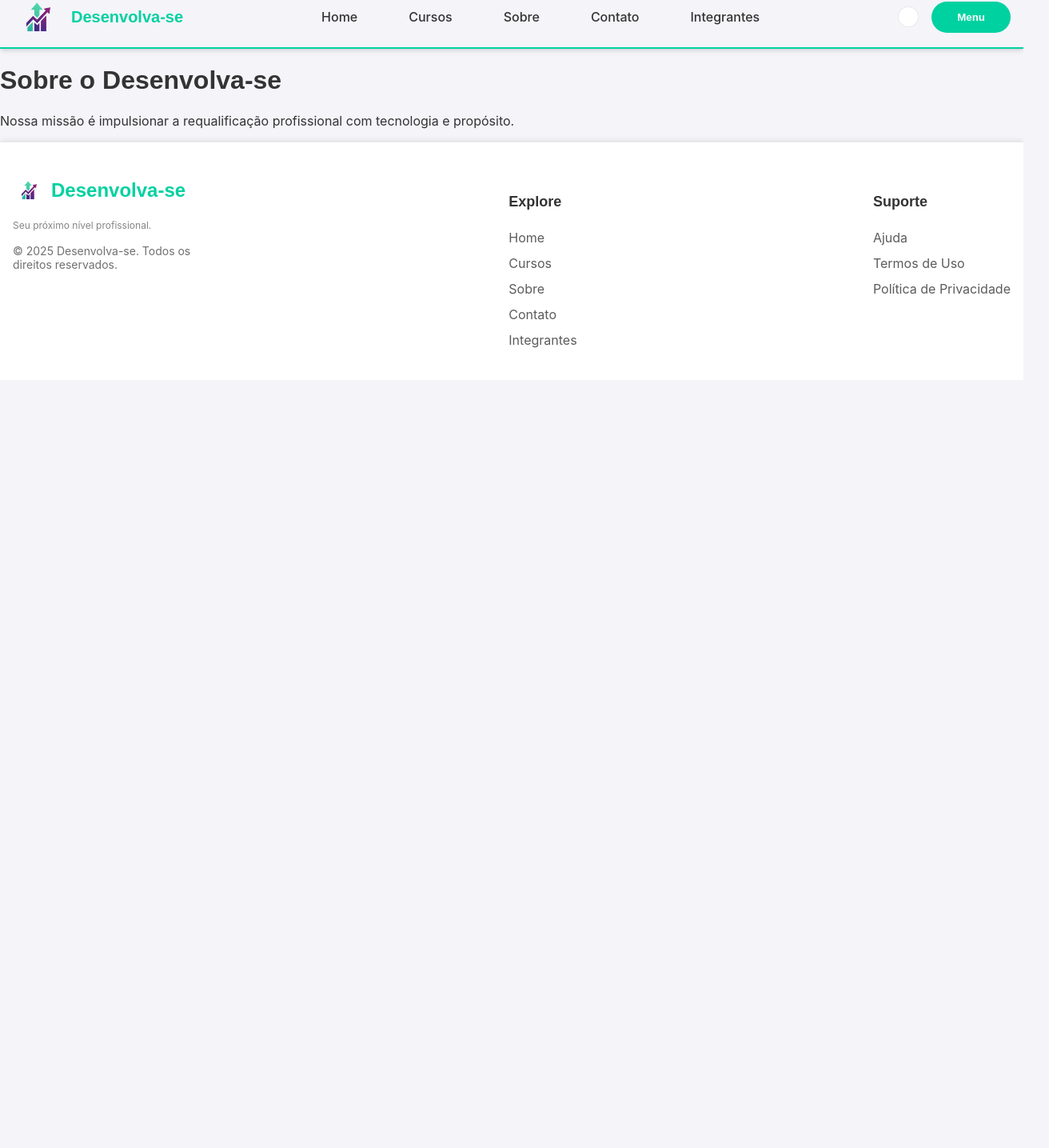
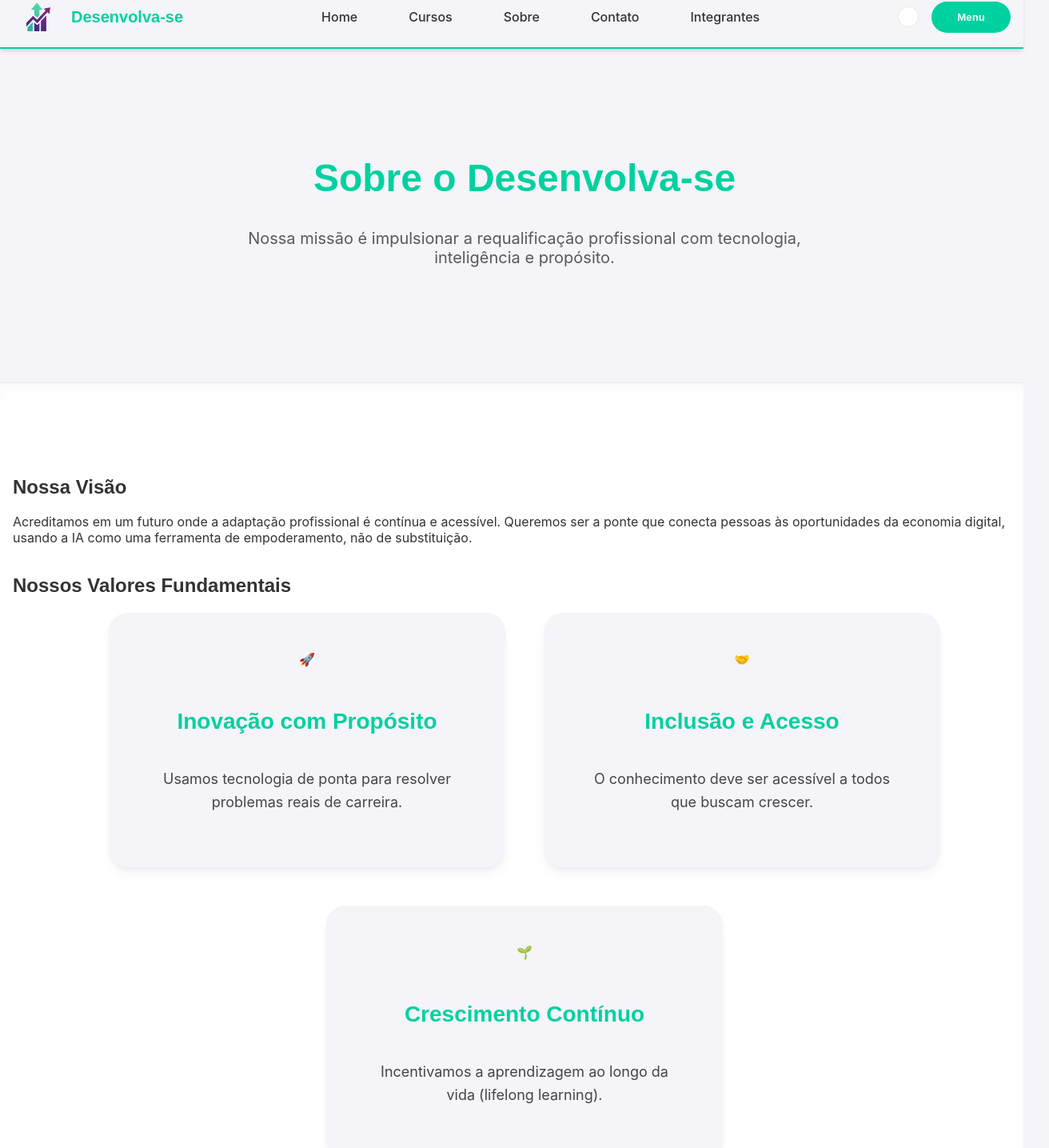
Before and after one commit to Desenvolva-se-Org/Desenvolva-se, a React (Vite) app in the folder desenvolva-se/: page /sobre in a window 1280 px wide. Shown: the part 17-1452 px from the top of the page at 80% size, 1312 px wide, since content can reach past the window. Before the commit the page ends 800 px from the top, so only its background shows below. Built offline with nearby package versions, Linux system fonts and the light colour scheme.

Commit message:
feat: montando a estrutura da pagina sobre.

```diff
--- a/desenvolva-se/src/routes/Sobre.tsx
+++ b/desenvolva-se/src/routes/Sobre.tsx
@@ -1,10 +1,86 @@
+// src/routes/Sobre.tsx
+
 import React from 'react';
+import LogoIcon from '../assets/logo-desenvolva-se.png'; // Importe o logo se quiser usar no título
 
 const Sobre: React.FC = () => {
   return (
-    <div className="container mx-auto py-8 min-h-[50vh]">
-      <h1 className="text-5xl font-title text-primary text-center">Sobre o Desenvolva-se</h1>
-      <p className="text-center mt-4 text-lg">Nossa missão é impulsionar a requalificação profissional com tecnologia e propósito.</p>
+    <div className="bg-background">
+
+      {/* ================= SEÇÃO HERO (RETÂNGULO 1 - MISSÃO) ================= */}
+      {/* Reutilizando a classe 'home-hero-section' para manter o mesmo estilo de fundo */}
+      <section className="home-hero-section">
+        <div className="home-section-content text-center">
+
+          <div className="home-hero-title mb-8">
+            {/* Título principal com fonte bem grande */}
+            <h1 className="section-title !text-5xl md:!text-6xl lg:!text-7xl flex items-center justify-center gap-4">
+              {/* Opcional: Incluir o logo pequeno ao lado do título */}
+              {/* <img src={LogoIcon} alt="Ícone Desenvolva-se" className="w-12 h-12 object-contain" /> */}
+              Sobre o Desenvolva-se
+            </h1>
+          </div>
+
+          {/* Missão em destaque com fonte grande e cor primária */}
+          <p className="section-description !text-2xl md:!text-3xl font-semibold text-primary max-w-4xl mx-auto leading-relaxed">
+            Nossa missão é impulsionar a requalificação profissional com tecnologia, inteligência e propósito.
+          </p>
+
+        </div>
+      </section>
+
+
+      {/* ================= SEÇÃO DE CONTEÚDO (RETÂNGULO 2 - VISÃO E VALORES) ================= */}
+      {/* Reutilizando a classe 'home-features-section' para o segundo estilo de fundo */}
+      <section className="home-features-section">
+        <div className="home-section-content">
+
+          {/* Bloco de Visão */}
+          <div className="mb-16 text-center max-w-4xl mx-auto">
+            <h2 className="text-4xl md:text-5xl font-bold text-secondary mb-6 font-title">
+              Nossa Visão
+            </h2>
+            <p className="text-xl md:text-2xl text-text/90 leading-relaxed">
+              Acreditamos em um futuro onde a adaptação profissional é contínua e acessível. Queremos ser a ponte que conecta pessoas às oportunidades da economia digital, usando a IA como uma ferramenta de empoderamento, não de substituição.
+            </p>
+          </div>
+
+          {/* Bloco de Valores (Exemplo com Cards menores) */}
+          <div className="text-center max-w-5xl mx-auto">
+            <h2 className="text-4xl md:text-5xl font-bold text-text mb-10 font-title">
+              Nossos Valores Fundamentais
+            </h2>
+
+            {/* Grid de Valores (Reutilizando a estrutura de grid, mas com cards mais simples) */}
+            <div className="features-grid">
+
+              {/* Card de Valor 1 */}
+              <div className="feature-card !p-8 !gap-4"> {/* Usando ! para sobrescrever paddings se necessário */}
+                <div className="text-5xl mb-2">🚀</div> {/* Ícone/Emoji */}
+                <h3>Inovação com Propósito</h3>
+                <p>Usamos tecnologia de ponta para resolver problemas reais de carreira.</p>
+              </div>
+
+              {/* Card de Valor 2 */}
+              <div className="feature-card !p-8 !gap-4">
+                <div className="text-5xl mb-2">🤝</div>
+                <h3>Inclusão e Acesso</h3>
+                <p>O conhecimento deve ser acessível a todos que buscam crescer.</p>
+              </div>
+
+              {/* Card de Valor 3 */}
+              <div className="feature-card !p-8 !gap-4">
+                <div className="text-5xl mb-2">🌱</div>
+                <h3>Crescimento Contínuo</h3>
+                <p>Incentivamos a aprendizagem ao longo da vida (lifelong learning).</p>
+              </div>
+
+            </div>
+          </div>
+
+        </div>
+      </section>
+
     </div>
   );
 };
```
